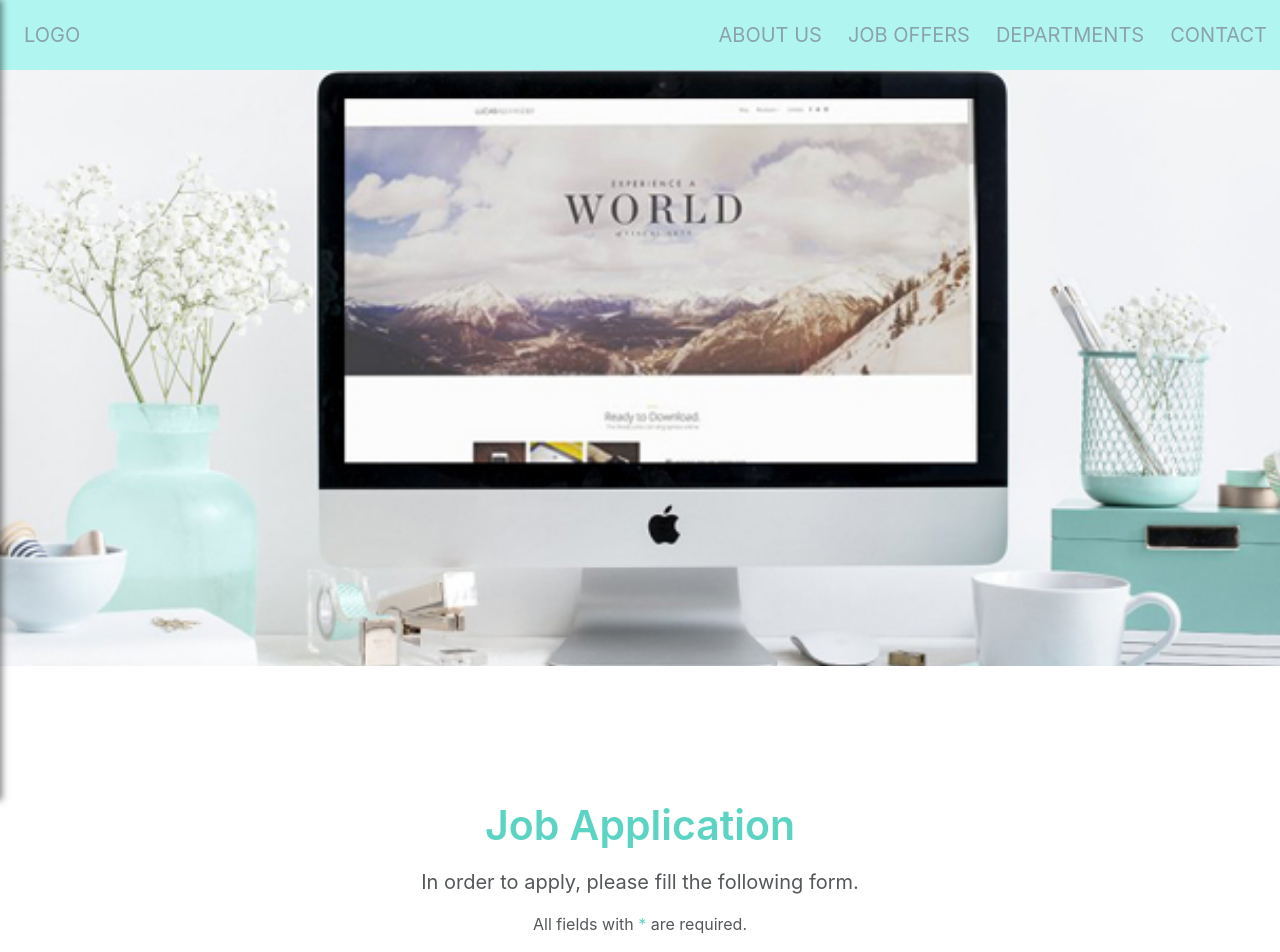
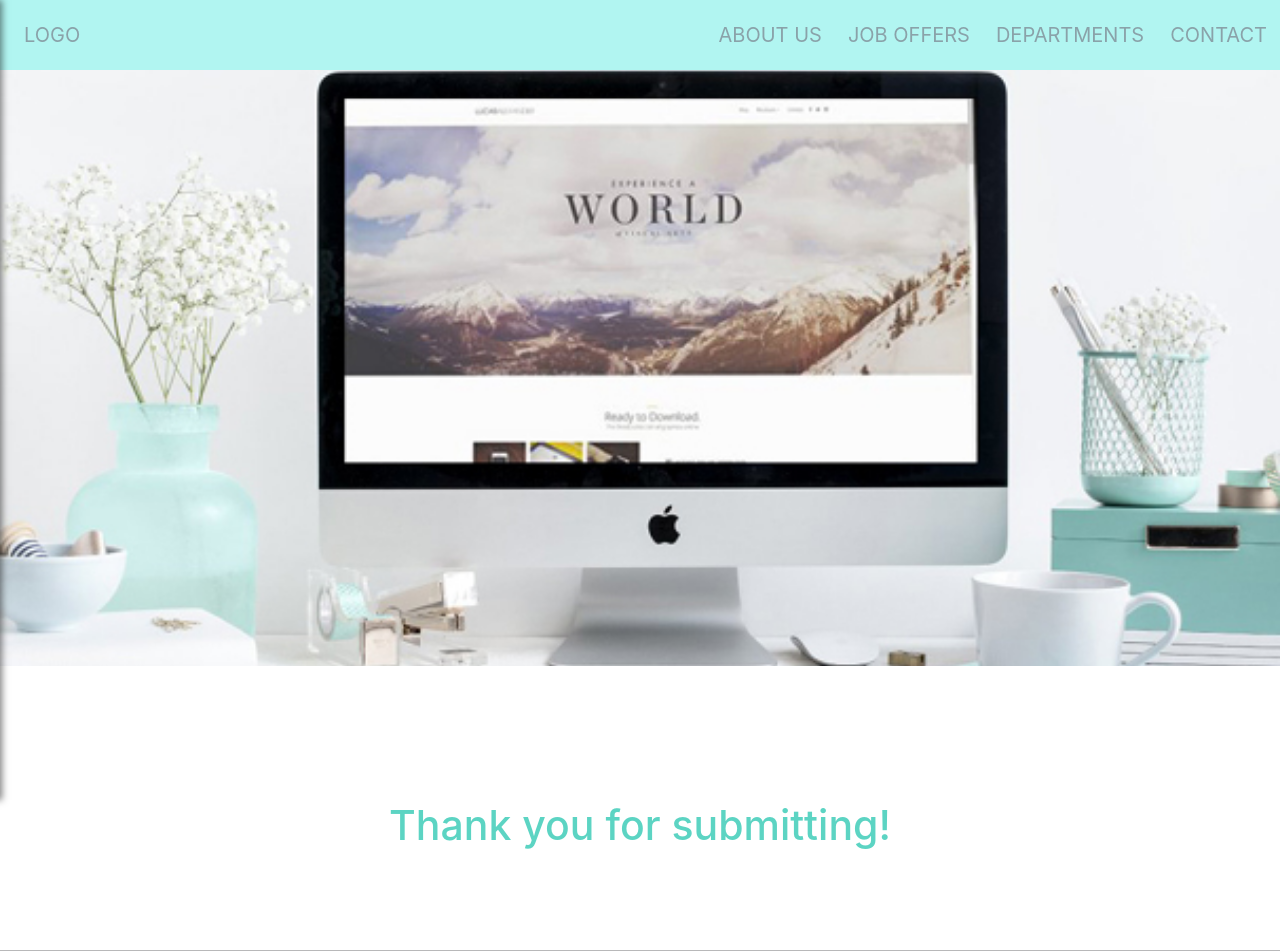
Before and after one commit to katia1802/gtm, a React (Create React App) app: page /thankyou in a window 1280 px wide. Shown: the top 952 px of the page. Built offline with nearby package versions, Linux system fonts and the light colour scheme.

Commit message:
react-router

```diff
--- a/package.json
+++ b/package.json
@@ -11,7 +11,7 @@
     "react": "^16.8.4",
     "react-datepicker": "^2.3.0",
     "react-dom": "^16.8.4",
-    "react-router-dom": "^5.0.0",
+    "react-router-dom": "^5.2.0",
     "react-scripts": "^3.4.1",
     "react-zipcode": "^1.0.0",
     "sweetalert2": "^8.7.0",
--- a/src/App.js
+++ b/src/App.js
@@ -1,14 +1,22 @@
 import React, { Component } from "react";
 import "./App.scss";
+import {
+  Redirect,
+  Route,
+  Switch,
+  BrowserRouter as Router,
+} from "react-router-dom";
 import Swal from "sweetalert2";
 import Header from "./components/Header";
 import Form from "./components/Form";
 import Footer from "./components/Footer";
+import Thankyou from "./pages/Thankyou";
 
 class App extends Component {
   constructor(props) {
     super(props);
     this.state = {
+      redirect: null,
       fullName: "",
       birthDate: new Date(),
       email: "",
@@ -28,10 +36,10 @@ class App extends Component {
         houseNumber: "",
         zipcode: "",
         file: "ok",
-        letter: "ok"
+        letter: "ok",
       },
       isModalOpen: false,
-      show: ""
+      show: "",
     };
 
     this.handleChange = this.handleChange.bind(this);
@@ -41,7 +49,7 @@ class App extends Component {
 
   handleDate(date) {
     this.setState({
-      birthDate: date
+      birthDate: date,
     });
   }
 
@@ -60,8 +68,8 @@ class App extends Component {
 
       case "birthDate":
         formErrors.birthDate = RegExp(
+          // eslint-disable-next-line
           /^(((((((0?[13578])|(1[02]))[\.\-/]?((0?[1-9])|([12]\d)|(3[01])))|(((0?[469])|(11))[\.\-/]?((0?[1-9])|([12]\d)|(30)))|((0?2)[\.\-/]?((0?[1-9])|(1\d)|(2[0-8]))))[\.\-/]?((\d{2})?([\d][\d]))))|((0?2)[\.\-/]?(29)[\.\-/]?(((19)|(20))?(([02468][048])|([13579][26])))))$/
-          // /^([0-2][0-9]|(3)[0-1])(\/)(((0)[0-9])|((1)[0-2]))(\/)\d{4}$/
         ).test(value)
           ? "Perfect!"
           : "Enter DD/MM/YYYY birthdate format";
@@ -98,9 +106,9 @@ class App extends Component {
         break;
 
       case "zipcode":
-        formErrors.zipcode = RegExp(/^([0-9]{4}[ ]+[a-zA-Z]{2})$/).test(value)
+        formErrors.zipcode = RegExp(/^(?:(?:[1-9])(?:\d{3}))$/).test(value)
           ? "Perfect!"
-          : "Please enter a valid dutch zipcode";
+          : "Please enter a valid belgium zipcode";
         break;
 
       default:
@@ -109,7 +117,7 @@ class App extends Component {
     this.setState(
       {
         formErrors,
-        [name]: value
+        [name]: value,
       },
       () => console.log()
     );
@@ -129,36 +137,40 @@ class App extends Component {
       this.state.formErrors.file === "ok" &&
       this.state.formErrors.letter === "ok"
     ) {
-      Swal.fire(
-        "Thanks for submitting!",
-        "We will contact you soon!",
-        "success"
-      );
+      this.setState({ redirect: "/thankyou" });
     } else {
       Swal.fire({
         type: "error",
         title: "Oops...",
-        text: "Something went wrong!"
+        text: "Something went wrong!",
       });
     }
   }
 
   render() {
     return (
-      <body>
+      <Router>
+        {this.state.redirect && <Redirect to={this.state.redirect} />}
         <div className="App">
           <Header />
           <main>
+            <Switch>
+              <Route exact path="/">
                 <Form
                   state={this.state}
                   onChange={this.handleChange}
                   onSubmit={this.handleSubmit}
                   onHandleDate={this.handleDate}
                 />
+              </Route>
+              <Route path="/thankyou">
+                <Thankyou />
+              </Route>
+            </Switch>
           </main>
           <Footer />
         </div>
-      </body>
+      </Router>
     );
   }
 }
--- /dev/null
+++ b/src/pages/Thankyou/Thankyou.scss
@@ -0,0 +1,22 @@
+@import "../../assets/core/setting";
+
+.thankyou-title {
+  margin: 100px;
+  font-family: $fontText;
+  color: $darkGreen;
+  display: block;
+  text-align: center;
+  font-weight: 500;
+}
+
+@media all and (min-width: 500px) {
+  .wrapper-padding {
+    font-size: $fontSuperBig;
+  }
+}
+
+@media all and (min-width: 1400px) {
+  .wrapper-padding {
+    font-size: $fontMedium;
+  }
+}
--- /dev/null
+++ b/src/pages/Thankyou/index.js
@@ -0,0 +1,14 @@
+import React, { Component } from "react";
+import "./Thankyou.scss";
+
+class Thankyou extends Component {
+  render() {
+    return (
+      <div className="wrapper-padding">
+        <div className="thankyou-title">Thank you for submitting!</div>
+      </div>
+    );
+  }
+}
+
+export default Thankyou;
```
Also changed, not shown: src/components/Backdrop/index.js (+6 -8 lines), 1 other file (tests, documents, lock files or other folders). Lines whose indentation alone changed are shown as unchanged.
